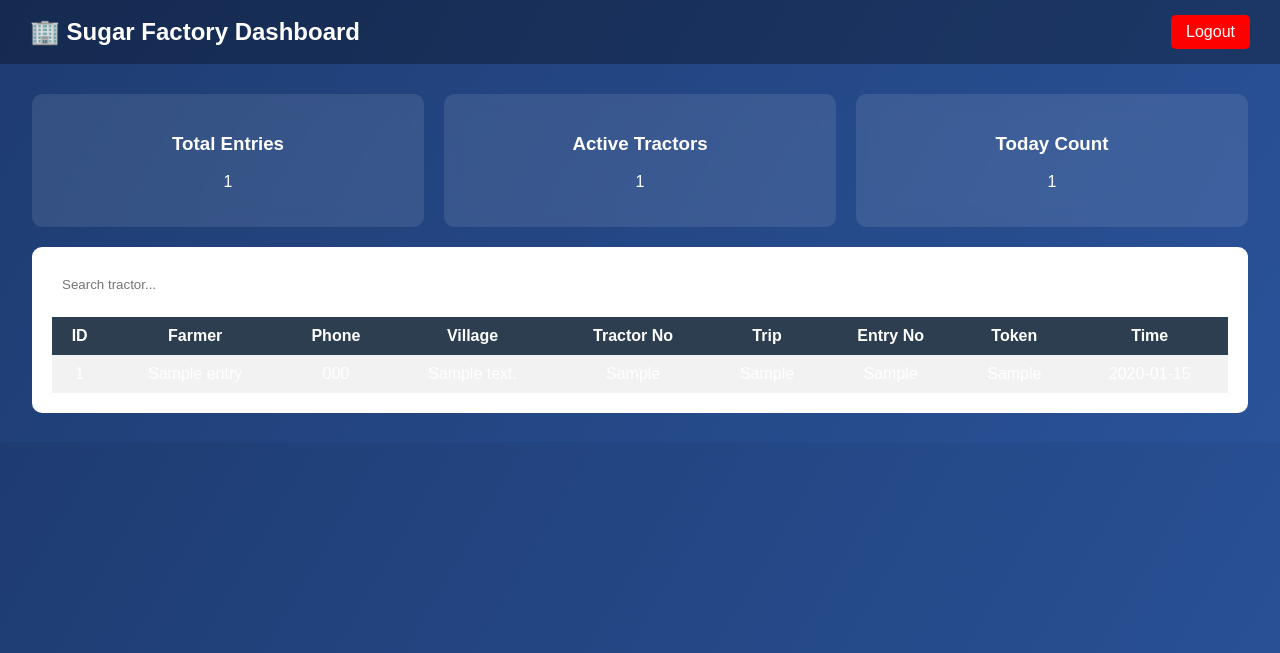
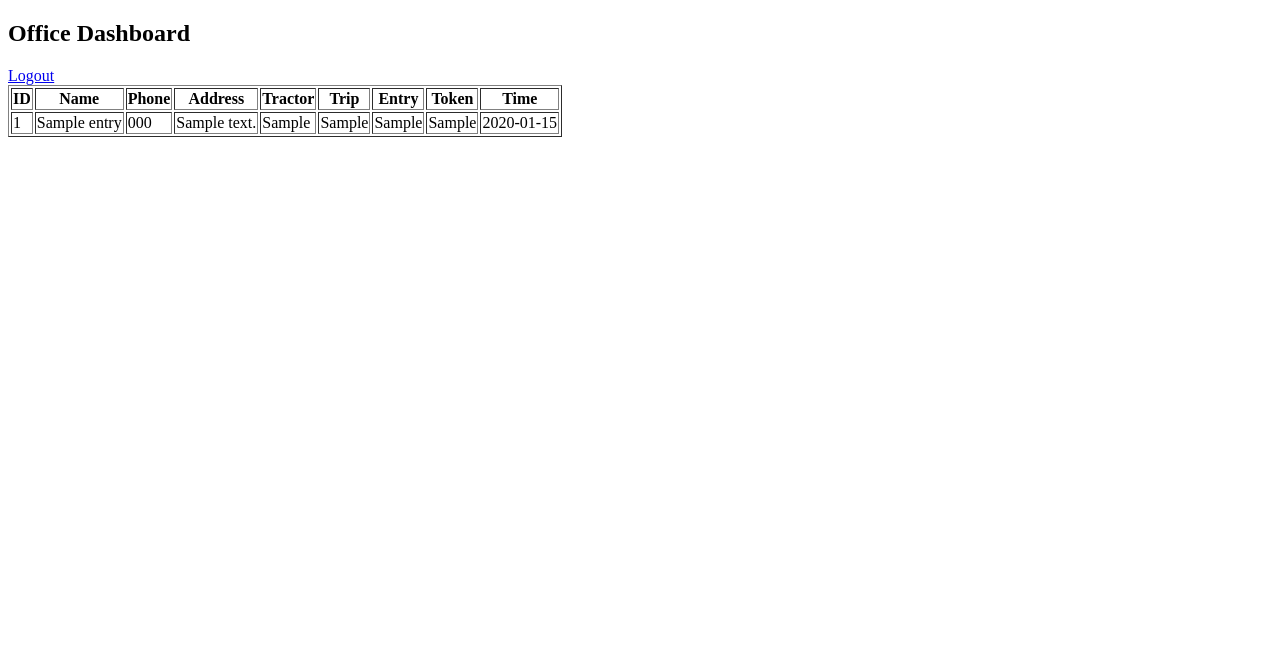
Before and after one commit to vanshri28/tractor_dashboard, a Flask app: page /office_dashboard in a window 1280 px wide. Shown: the top 653 px of the page. Run offline with Flask 3, Linux system fonts and the light colour scheme; the visitor is signed in with stand-in values (Sample User, id 1); tables that the repository leaves empty hold one stand-in row (values such as "Sample post").

Commit message:
Update office_dashboard.html

```diff
--- a/templates/office_dashboard.html
+++ b/templates/office_dashboard.html
@@ -1,146 +1,23 @@
 <!DOCTYPE html>
 <html>
 <head>
-<title>Main Office Dashboard</title>
-
-<style>
-
-body{
-margin:0;
-font-family:Arial;
-background:linear-gradient(120deg,#1e3c72,#2a5298);
-color:white;
-}
-
-/* NAVBAR */
-.navbar{
-display:flex;
-justify-content:space-between;
-align-items:center;
-padding:15px 30px;
-background:rgba(0,0,0,0.3);
-}
-
-.navbar h2{
-margin:0;
-}
-
-.logout{
-color:white;
-text-decoration:none;
-background:red;
-padding:8px 15px;
-border-radius:5px;
-}
-
-/* CONTAINER */
-.container{
-width:95%;
-margin:30px auto;
-}
-
-/* CARDS */
-.cards{
-display:flex;
-gap:20px;
-margin-bottom:20px;
-}
-
-.card{
-flex:1;
-background:rgba(255,255,255,0.1);
-padding:20px;
-border-radius:10px;
-text-align:center;
-backdrop-filter:blur(10px);
-}
-
-/* TABLE */
-.table-box{
-background:white;
-border-radius:10px;
-padding:20px;
-overflow-x:auto;
-}
-
-table{
-width:100%;
-border-collapse:collapse;
-}
-
-th{
-background:#2c3e50;
-color:white;
-padding:10px;
-}
-
-td{
-padding:10px;
-text-align:center;
-}
-
-tr:nth-child(even){
-background:#f2f2f2;
-}
-
-/* SEARCH */
-.search-box{
-margin-bottom:15px;
-}
-
-input{
-padding:10px;
-width:250px;
-border-radius:5px;
-border:none;
-}
-
-</style>
+<title>Office Dashboard</title>
 </head>
 
 <body>
 
-<div class="navbar">
-<h2>🏢 Sugar Factory Dashboard</h2>
-<a href="/logout" class="logout">Logout</a>
-</div>
+<h2>Office Dashboard</h2>
+<a href="/logout">Logout</a>
 
-<div class="container">
-
-<!-- CARDS -->
-<div class="cards">
-<div class="card">
-<h3>Total Entries</h3>
-<p>{{ data|length }}</p>
-</div>
-
-<div class="card">
-<h3>Active Tractors</h3>
-<p>{{ data|length }}</p>
-</div>
-
-<div class="card">
-<h3>Today Count</h3>
-<p>{{ data|length }}</p>
-</div>
-</div>
-
-<!-- TABLE -->
-<div class="table-box">
-
-<div class="search-box">
-<input type="text" id="search" placeholder="Search tractor..." onkeyup="searchTable()">
-</div>
-
-<table id="table">
+<table border="1">
 <tr>
 <th>ID</th>
-<th>Farmer</th>
+<th>Name</th>
 <th>Phone</th>
-<th>Village</th>
-<th>Tractor No</th>
+<th>Address</th>
+<th>Tractor</th>
 <th>Trip</th>
-<th>Entry No</th>
+<th>Entry</th>
 <th>Token</th>
 <th>Time</th>
 </tr>
@@ -153,30 +30,13 @@ border:none;
 <td>{{row[3]}}</td>
 <td>{{row[4]}}</td>
 <td>{{row[5]}}</td>
-<td>{{row[6] if row|length>6 else '-' }}</td>
-<td>{{row[7] if row|length>7 else '-' }}</td>
-<td>{{row[8] if row|length>8 else '-' }}</td>
+<td>{{row[6]}}</td>
+<td>{{row[7]}}</td>
+<td>{{row[8]}}</td>
 </tr>
 {% endfor %}
 
 </table>
 
-</div>
-
-</div>
-
-<script>
-function searchTable(){
-let input=document.getElementById("search").value.toLowerCase();
-let rows=document.querySelectorAll("#table tr");
-
-rows.forEach((row,i)=>{
-if(i==0) return;
-let text=row.innerText.toLowerCase();
-row.style.display=text.includes(input)?"":"none";
-});
-}
-</script>
-
 </body>
 </html>
```
